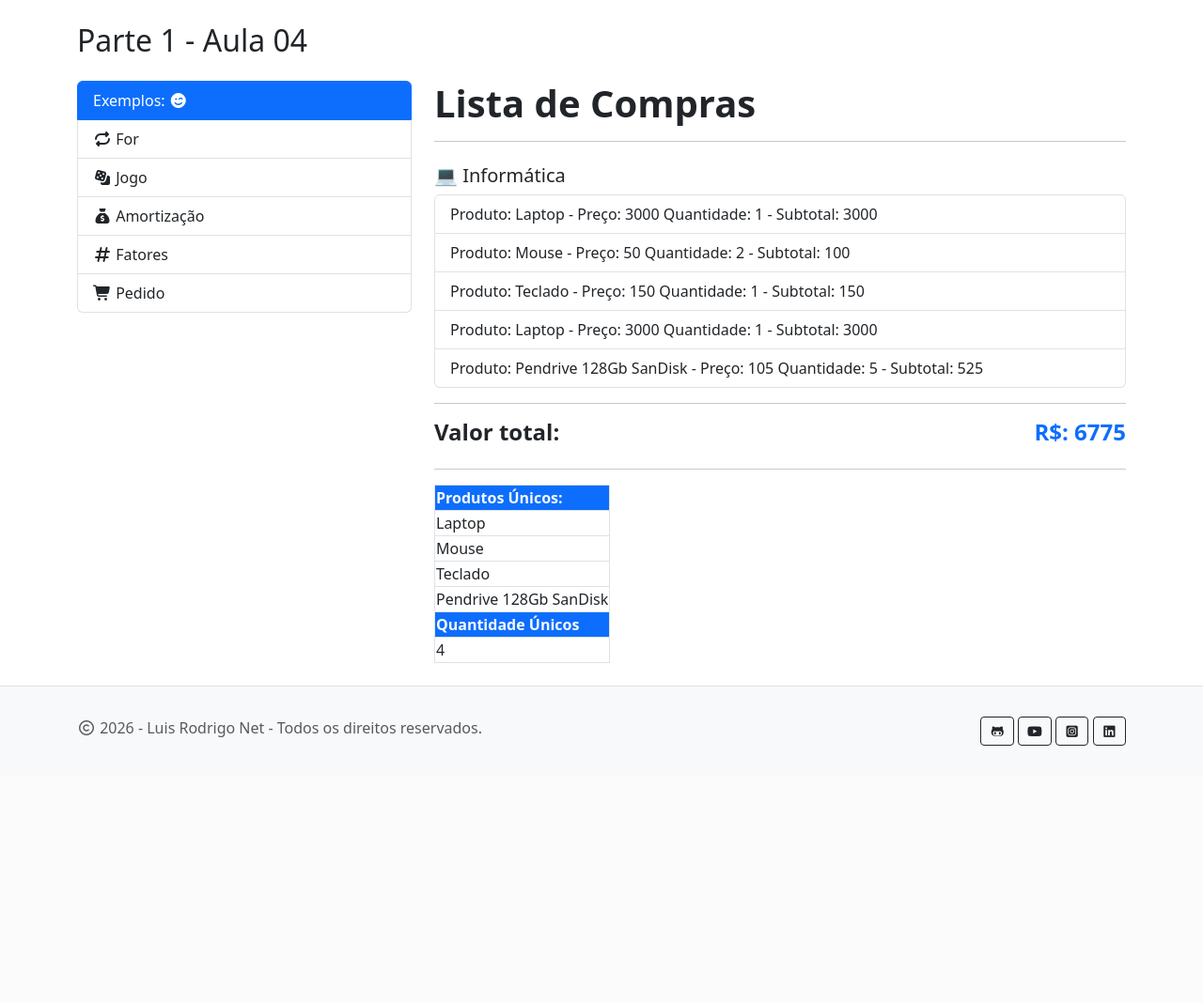
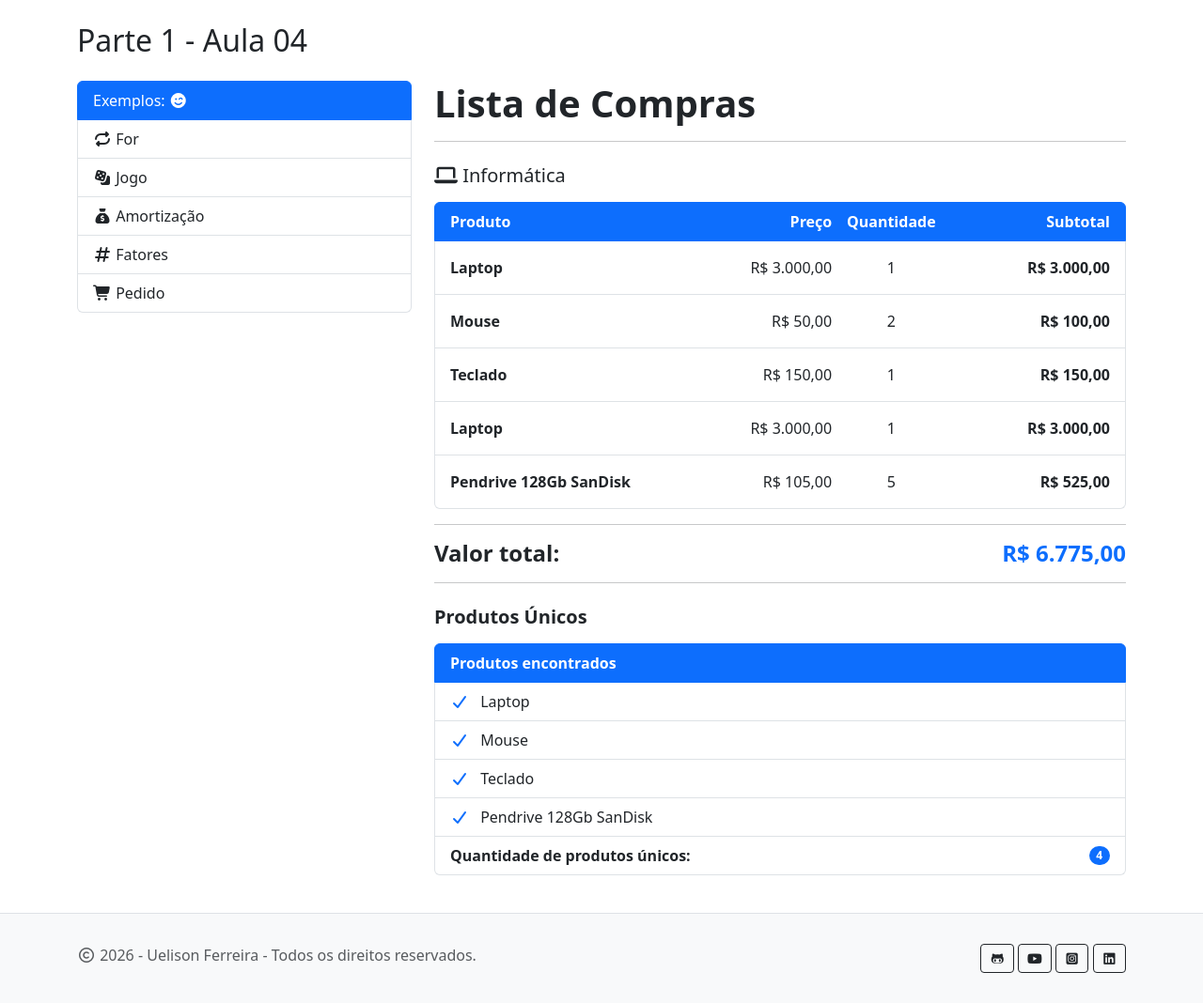
Before and after one commit to uelison-dev/estudos-python, a Django app: page /loop/pedidos/ in a window 1280 px wide. Shown: the part 56-1124 px from the top of the page at 94% size. Before the commit the page ends 850 px from the top, so only its background shows below. Run offline with Django 5.2, Linux system fonts and the light colour scheme.

Commit message:
Alteração da página do Django

```diff
--- a/python-uc3_aulas/Aula03/app-exemplo/apps/loops_app/templates/loops_app/pedidos_v1.html
+++ b/python-uc3_aulas/Aula03/app-exemplo/apps/loops_app/templates/loops_app/pedidos_v1.html
@@ -48,43 +48,131 @@
         </ul>
     </div>
 
-    <div class="col-8">
 
-        <h1 class="fw-bold"> Lista de Compras </h1>
-        <hr>
-        <h5 class="mt-4">💻 Informática</h5>
-        <ul class="list-group mb-3">
+<div class="col-8">
+
+    <h1 class="fw-bold">Lista de Compras</h1>
+    <hr>
+
+    <h5 class="mt-4 mb-3">
+        <i class="fa-solid fa-laptop"></i> Informática
+    </h5>
+
+    <!-- Lista de produtos -->
+    <ul class="list-group mb-3">
+
+        <!-- Cabeçalho das categorias -->
+        <li class="list-group-item active d-none d-md-block">
+            <div class="row align-items-center fw-bold g-2">
+                <div class="col-md-5">Produto</div>
+                <div class="col-md-2 text-end">Preço</div>
+                <div class="col-md-2 text-center">Quantidade</div>
+                <div class="col-md-3 text-end">Subtotal</div>
+            </div>
+        </li>
+
+        <!-- Produtos cadastrados -->
         {% for item in produtos %}
-            <li class="list-group-item d-flex justify-content-between">
-                Produto: {{ item.produto }} - Preço: {{ item.preco }}
-                Quantidade: {{ item.quantidade }} - Subtotal: {{ item.subtotal }}
-            </li>
+
+        <li class="list-group-item py-3">
+            <div class="row align-items-center g-2">
+
+                <!-- Nome do produto -->
+                <div class="col-12 col-md-5">
+                    <span class="fw-semibold">
+                        {{ item.produto }}
+                    </span>
+                </div>
+
+                <!-- Preço -->
+                <div class="col-4 col-md-2 text-md-end">
+                    <small class="text-muted d-block d-md-none">
+                        Preço
+                    </small>
+                    R$ {{ item.preco|floatformat:"2g" }}
+                </div>
+
+                <!-- Quantidade -->
+                <div class="col-4 col-md-2 text-md-center">
+                    <small class="text-muted d-block d-md-none">
+                        Quantidade
+                    </small>
+                    {{ item.quantidade }}
+                </div>
+
+                <!-- Subtotal -->
+                <div class="col-4 col-md-3 text-md-end">
+                    <small class="text-muted d-block d-md-none">
+                        Subtotal
+                    </small>
+                    <span class="fw-bold">
+                        R$ {{ item.subtotal|floatformat:"2g" }}
+                    </span>
+                </div>
+
+            </div>
+        </li>
+
         {% empty %}
-            <li> Não há produtos </li>
+
+        <li class="list-group-item text-center text-muted py-3">
+            Nenhum produto cadastrado.
+        </li>
+
         {% endfor %}
-        </ul>
-        <hr>
 
-        <div class="d-flex justify-content-between align-items-center">
-            <h4 class="fw-bold">Valor total:</h4>
-            <h4 class="text-end text-primary fw-bold">R$: {{ total }} </h4>
-        </div>
-        <hr>
+    </ul>
 
-        <table>
-            <thead class="border bg-primary text-light fw-bold">
-                <td> Produtos Únicos: </td>
-            </thead>
-            {% for unico in unicos %}
-                <tr class="border"><td class="border"> {{ unico }} </td></tr>
-            {% endfor %}
+    <hr>
 
-            <tr class="border bg-primary text-light fw-bold"><td>Quantidade Únicos</td></tr>
-            <tr class="border"><td> {{ qt_unicos }} </td></tr>
+    <!-- Valor total da compra -->
+    <div class="d-flex justify-content-between align-items-center">
+        <h4 class="fw-bold mb-0">Valor total:</h4>
 
-        </table>
+        <h4 class="text-primary fw-bold mb-0">
+            R$ {{ total|floatformat:"2g" }}
+        </h4>
+    </div>
 
-    </div>
+    <hr>
+
+    <!-- Produtos únicos -->
+    <h5 class="fw-bold mt-4 mb-3">
+        Produtos Únicos
+    </h5>
+
+    <ul class="list-group mb-3">
+
+        <li class="list-group-item active fw-bold">
+            Produtos encontrados
+        </li>
+
+        {% for unico in unicos %}
+        <li class="list-group-item">
+            <i class="fa-solid fa-check text-primary me-2"></i>
+            {{ unico }}
+        </li>
+        {% empty %}
+        <li class="list-group-item text-muted">
+            Nenhum produto encontrado.
+        </li>
+        {% endfor %}
+
+        <!-- Contador de produtos únicos -->
+        <li class="list-group-item d-flex justify-content-between
+                   align-items-center fw-bold">
+
+            Quantidade de produtos únicos:
+
+            <span class="badge bg-primary rounded-pill">
+                {{ qt_unicos }}
+            </span>
+
+        </li>
+
+    </ul>
+
+</div>
 
 </div>
 {% endblock %}
--- a/python-uc3_aulas/Aula03/app-exemplo/templates/base/_base.html
+++ b/python-uc3_aulas/Aula03/app-exemplo/templates/base/_base.html
@@ -79,7 +79,7 @@
             {% block footer %}
             <div class="row">
                 <div class="col-7 text-start  py-3">
-                    <span><i class="fa-regular fa-copyright"></i> {% now "Y" %} - Luis Rodrigo Net - Todos os direitos reservados.</span>
+                    <span><i class="fa-regular fa-copyright"></i> {% now "Y" %} - Uelison Ferreira - Todos os direitos reservados.</span>
                 </div>
                 <div class="col-5 text-end py-3">
 
```
Also changed, not shown: python-uc3_aulas/Aula03/app-exemplo/apps/loops_app/moeda.py (added, +15 -0 lines).
